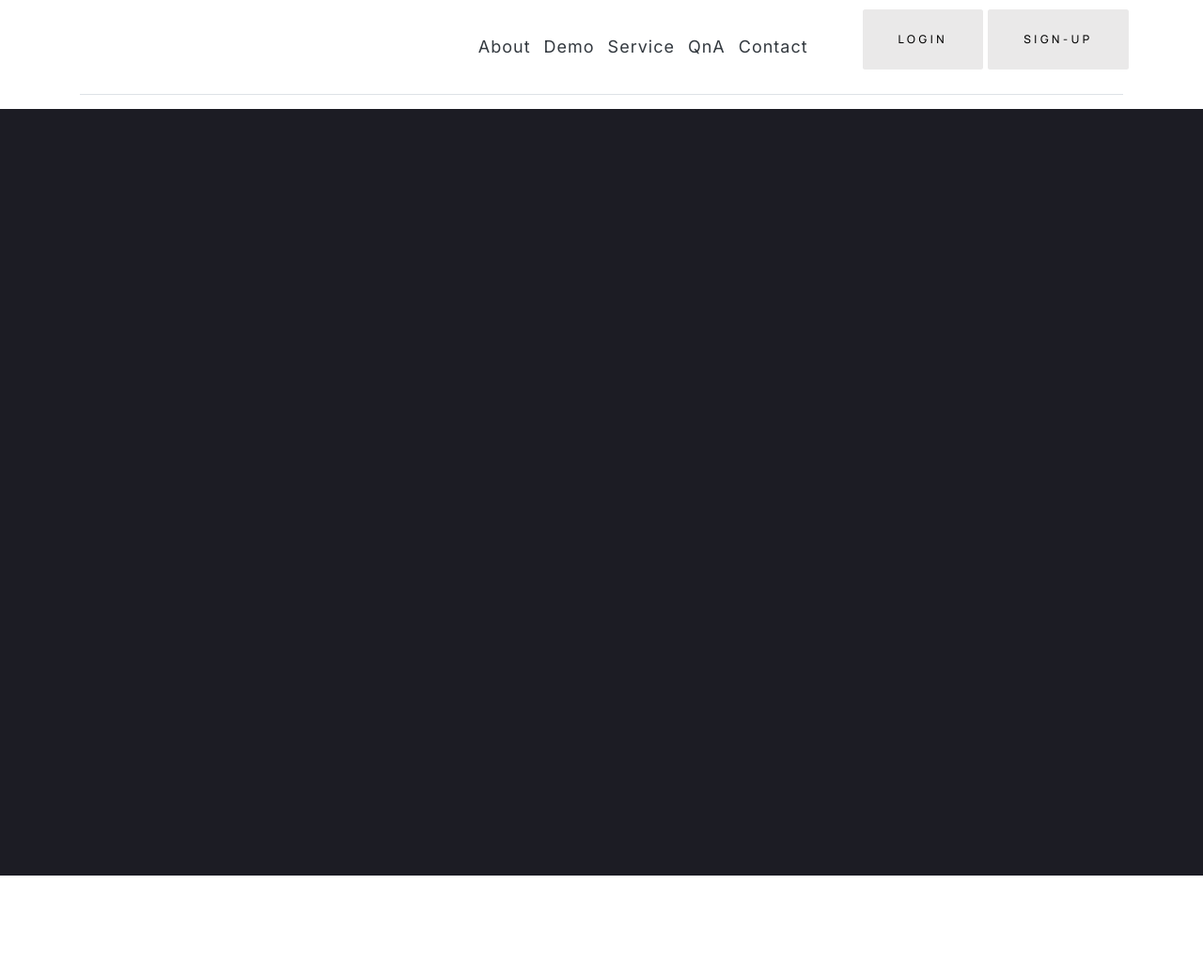
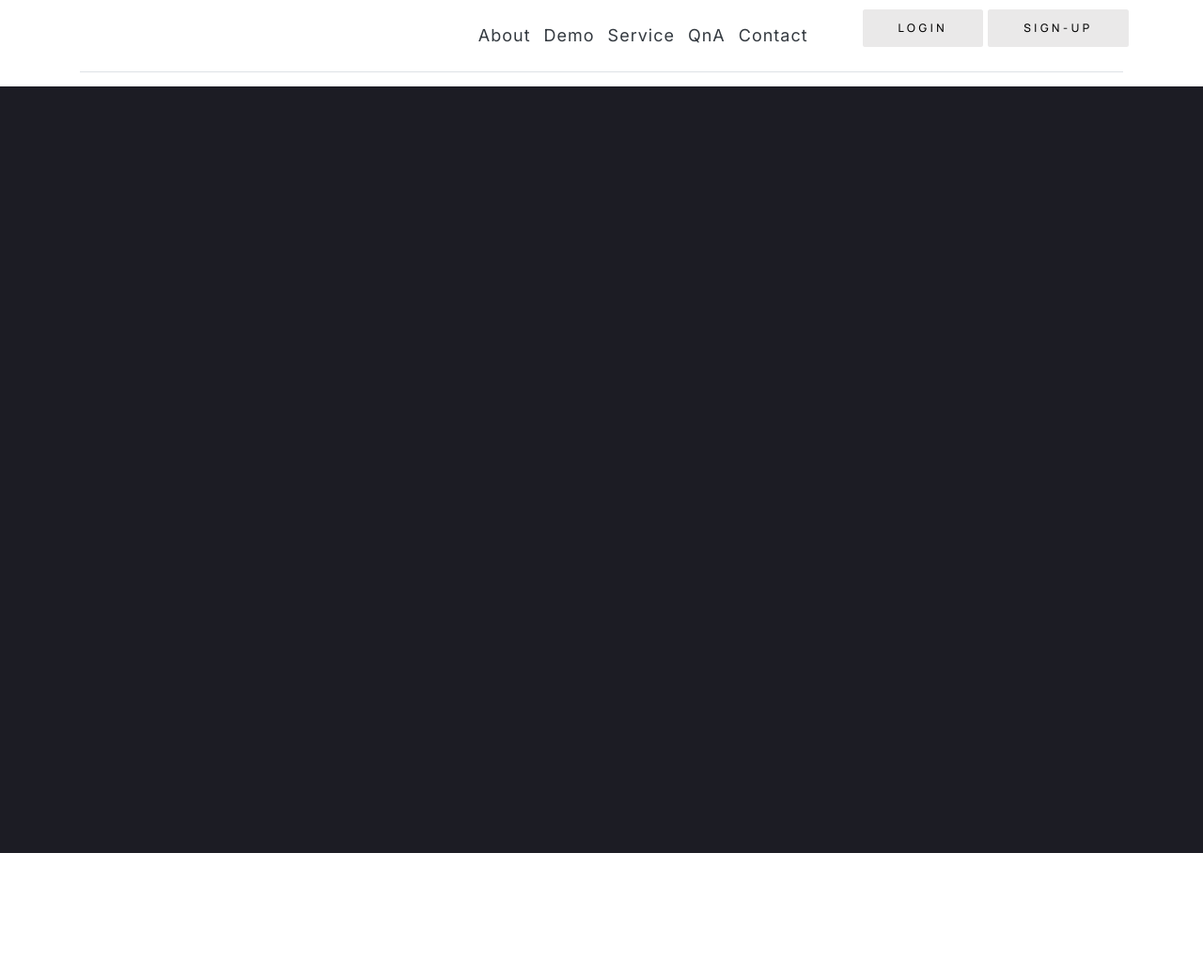
Before and after one commit to luxetverit/realtime-detection-and-recognize-facial-expression-webapp, a Django app: page / in a window 1280 px wide. Shown: the top 1040 px of the page at 94% size. Run offline with Django 4.2, Linux system fonts and the light colour scheme; some libraries are stand-ins or nearby versions.

Commit message:
Update mainstyle.css

```diff
--- a/webapp/static/css/mainstyle.css
+++ b/webapp/static/css/mainstyle.css
@@ -263,7 +263,7 @@
 
     /* default button height
      */
-    --vspace-btn       : var(--vspace-2);
+    --vspace-btn       : var(--vspace-1_25);
 }
 
 /* on mobile devices below 600px, change the value of '--multiplier'
```
